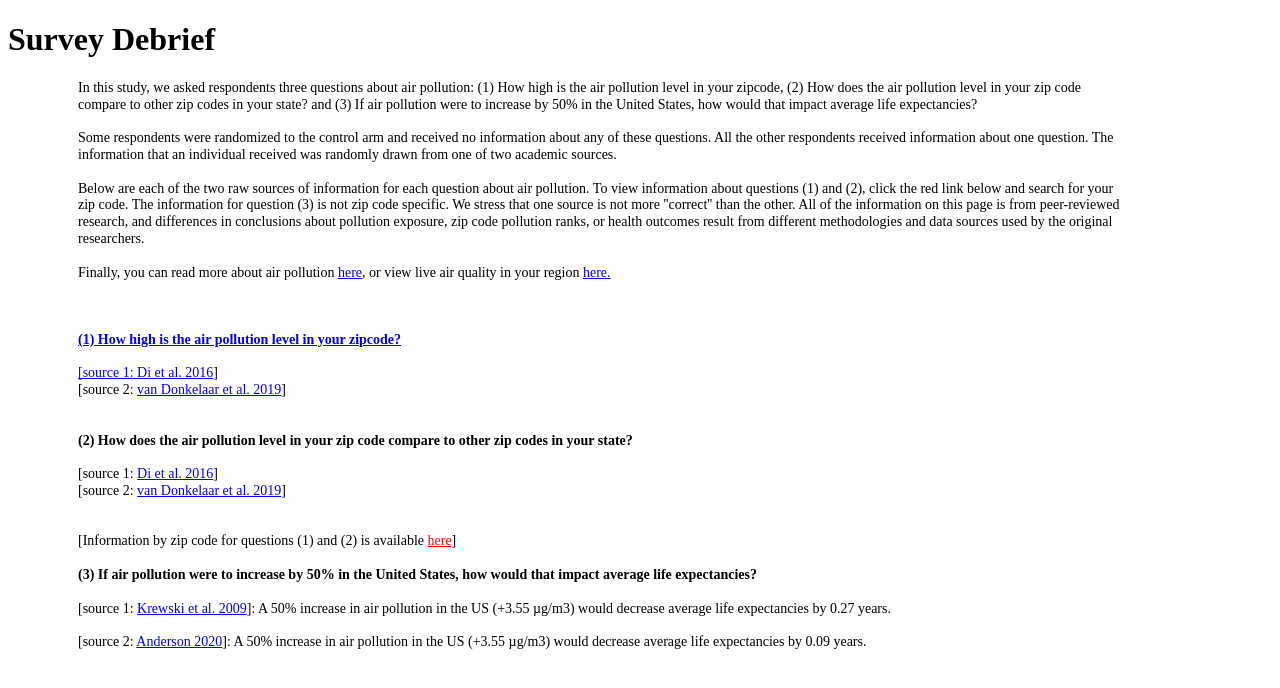
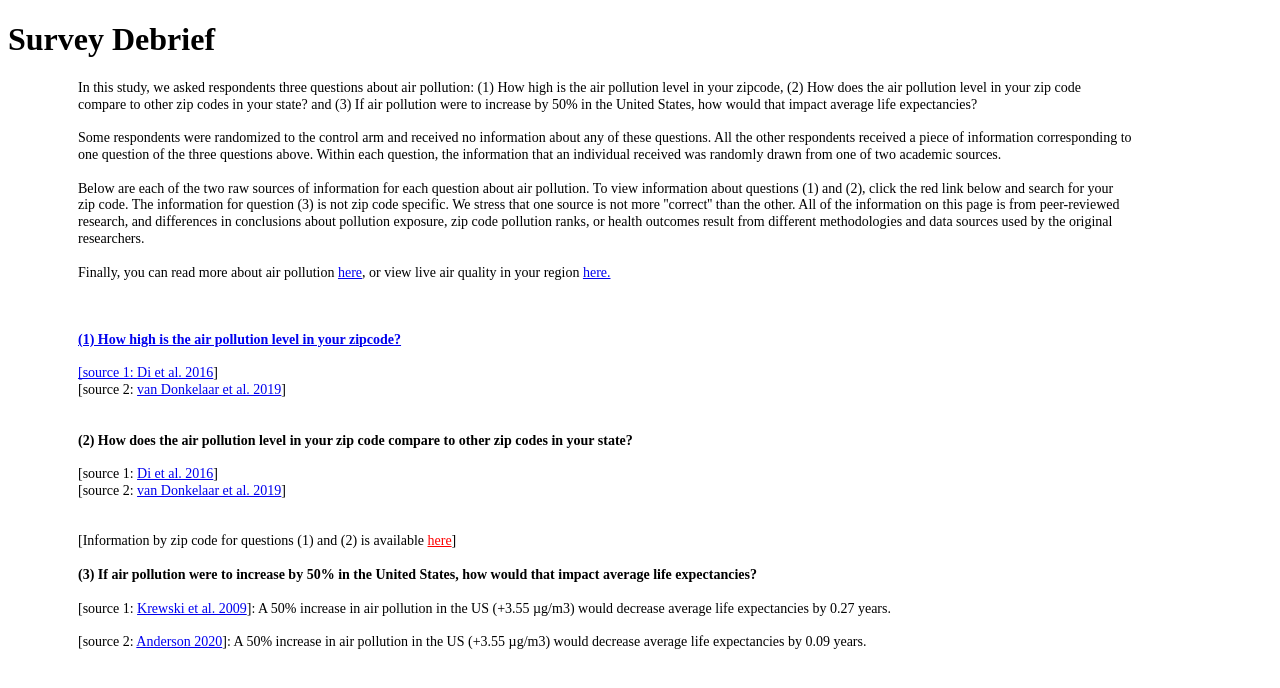
Before and after one commit to Matt-Tarduno/Matt-Tarduno.github.io, a Jekyll site: the page pollution_info_debrief/index.html, which Jekyll copies as it is, in a window 1280 px wide. Shown: the top 688 px of the page. Built offline with Jekyll 4.4.1, drawn with Linux system fonts in a browser that asks for light colours.

Commit message:
Update index.html

```diff
--- a/pollution_info_debrief/index.html
+++ b/pollution_info_debrief/index.html
@@ -13,7 +13,7 @@
 	<p style="font-size:14px; margin-left:5em; margin-right:10em; line-height: 1.2"> In this study, we asked respondents three questions about air pollution: (1) How high is the air pollution level in your zipcode, (2) How does the air pollution level in your zip code compare to other zip codes in your state? and (3) If air pollution were to increase by 50% in the United States, how would that impact average life expectancies?
 		<br>
 		<br>
-Some respondents were randomized to the control arm and received no information about any of these questions. All the other respondents received information about one question. The information that an individual received was randomly drawn from one of two academic sources.
+Some respondents were randomized to the control arm and received no information about any of these questions. All the other respondents received a piece of information corresponding to one question of the three questions above. Within each question, the information that an individual received was randomly drawn from one of two academic sources.
 		<br>
 		<br>
 Below are each of the two raw sources of information for each question about air pollution. To view information about questions (1) and (2), click the red link below and search for your zip code. The information for question (3) is not zip code specific.
```
